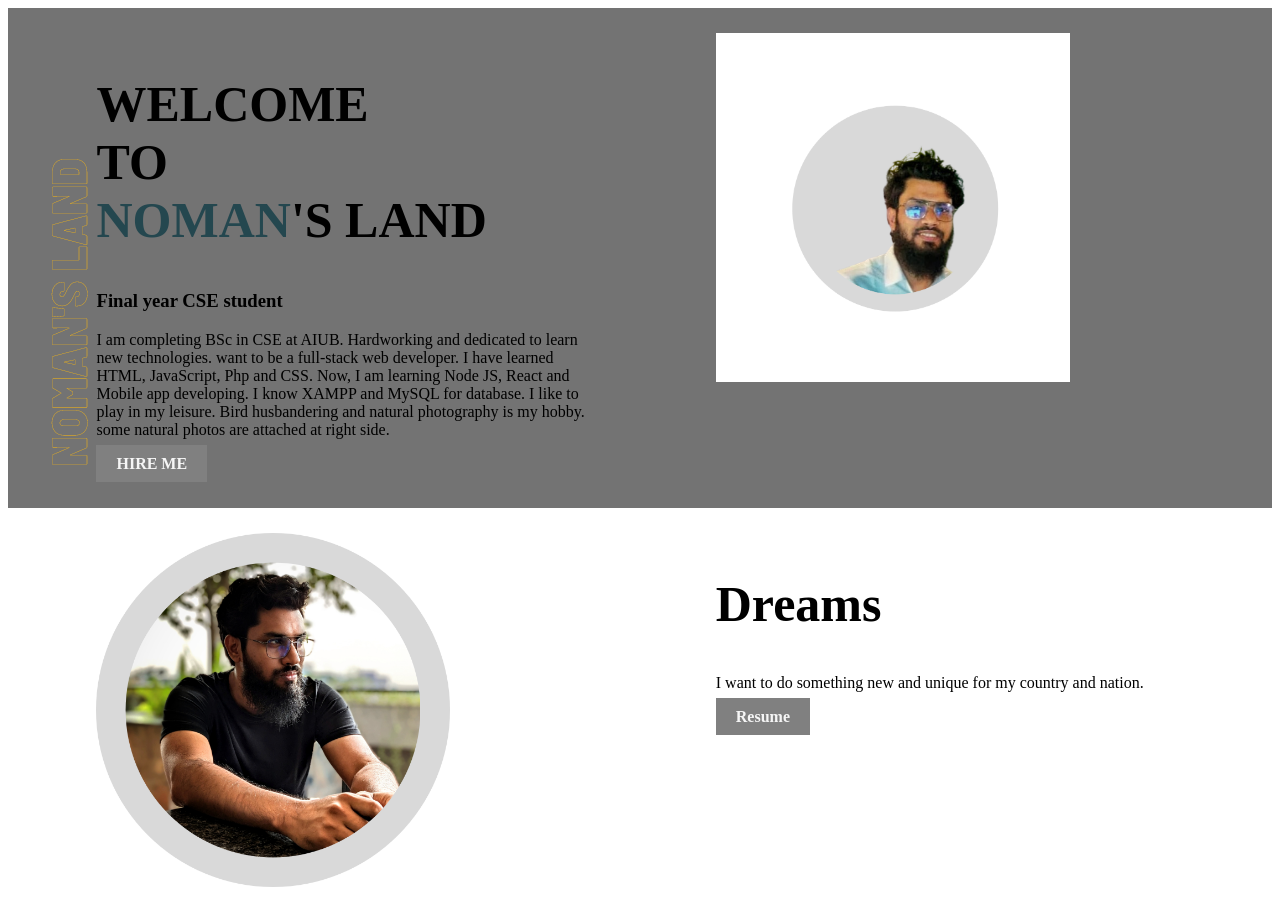
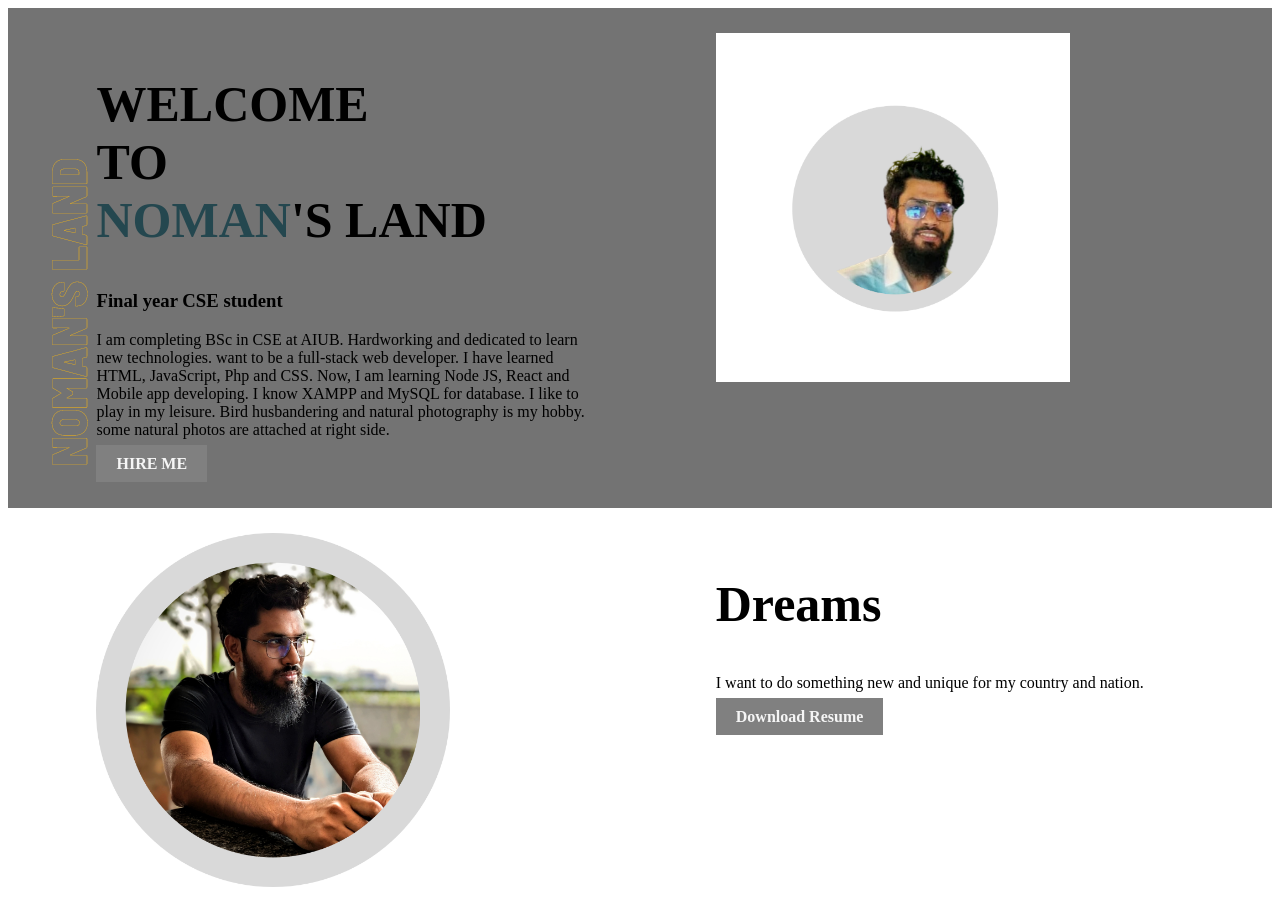
Before and after one commit to Noman41330/web-portfolio, a plain HTML site: page index.html in a window 1280 px wide. Shown: the top 919 px of the page. Drawn offline with Linux system fonts and the light colour scheme.

Commit message:
1st step done

```diff
--- a/index.html
+++ b/index.html
@@ -33,7 +33,7 @@
         <div class="side">
             <h1>Dreams</h1>
             <p>I want to do something new and unique for my country and nation. </p>
-            <a class="hireButton" target="_blank" href="https://drive.google.com/file/d/1BSSRJslFYcTdHWVhWP-HnqtnbR7S4gI7/view?usp=share_link">Resume</a>
+            <a class="hireButton" target="_blank" href="https://drive.google.com/file/d/1BSSRJslFYcTdHWVhWP-HnqtnbR7S4gI7/view?usp=share_link">Download Resume</a>
 
         </div>
 
```
